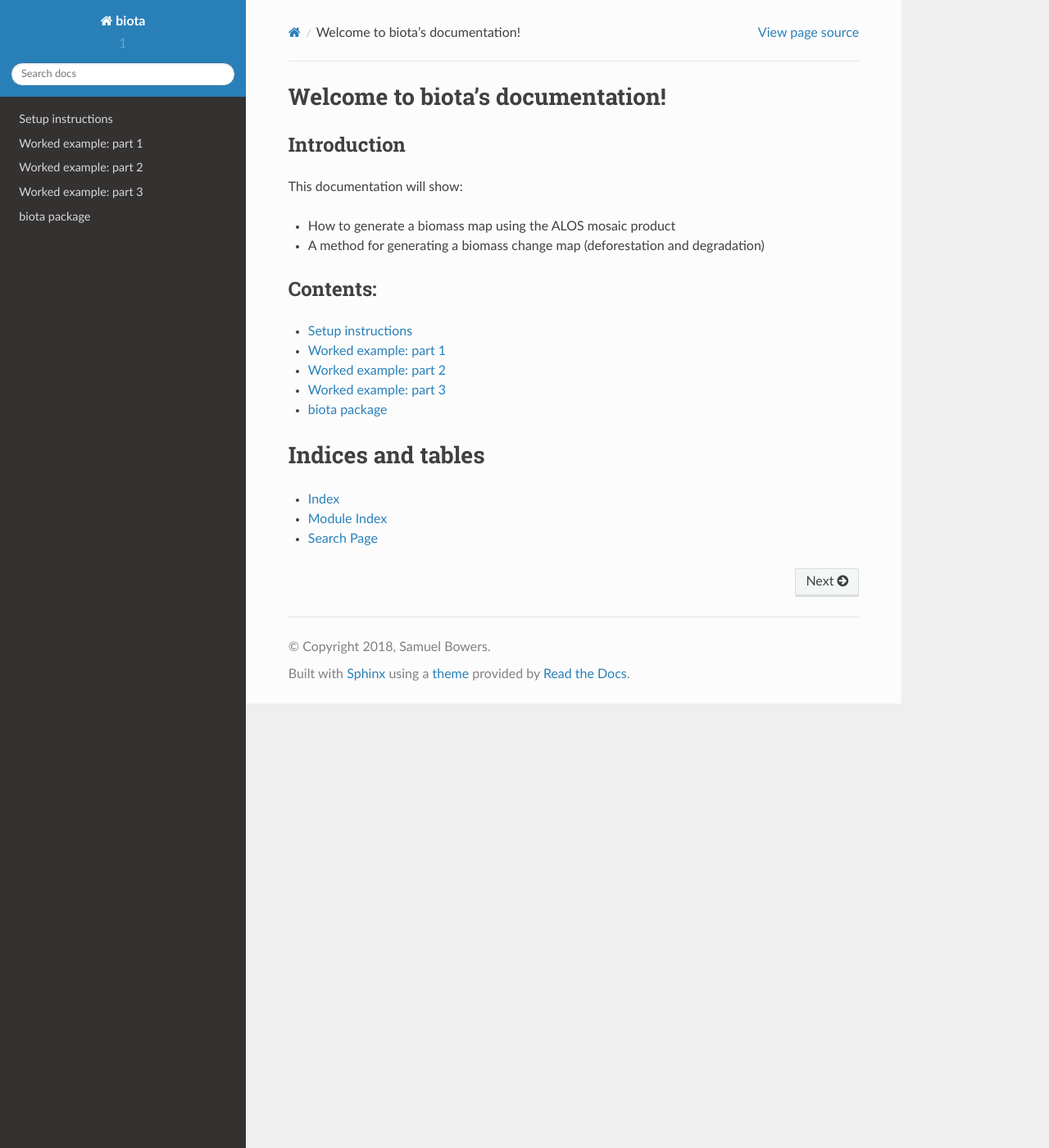
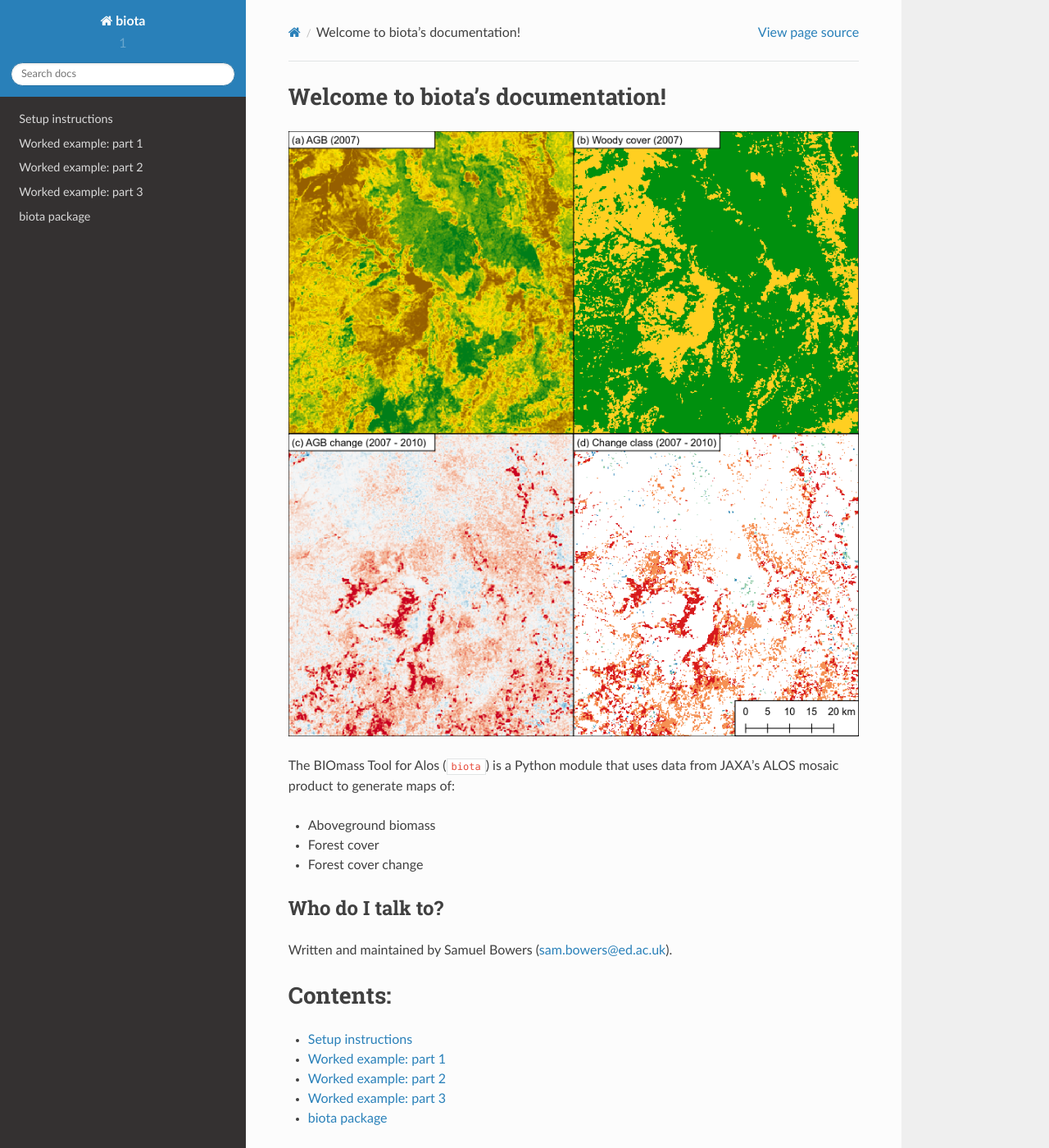
Before and after one commit to smfm-project/biota, a Sphinx documentation site: the page built from docs/source/index.rst, in a window 1280 px wide and 1400 px high. Shown: the whole window at 82% size. Built offline with Sphinx 7.4.7 and the Read the Docs theme 2.0.0, drawn with Linux system fonts in a browser that asks for light colours.

Commit message:
Updated to landing page

```diff
--- a/docs/source/index.rst
+++ b/docs/source/index.rst
@@ -6,16 +6,21 @@
 Welcome to biota's documentation!
 =================================
 
-Introduction
-------------
+.. figure:: images/alos_examples.png
 
-This documentation will show:
+The BIOmass Tool for Alos (``biota``) is a Python module that uses data from JAXA's ALOS mosaic product to generate maps of:
 
-* How to generate a biomass map using the ALOS mosaic product
-* A method for generating a biomass change map (deforestation and degradation)
+* Aboveground biomass
+* Forest cover
+* Forest cover change
+
+Who do I talk to?
+-----------------
+
+Written and maintained by Samuel Bowers (sam.bowers@ed.ac.uk).
 
 Contents:
----------
+=========
 
 .. toctree::
    :maxdepth: 1
@@ -26,8 +31,6 @@ Contents:
    worked_example_3.rst
    biota.rst
 
-
-
 Indices and tables
 ==================
 
```
Also changed, not shown: docs/source/images/alos_examples.png (added).
